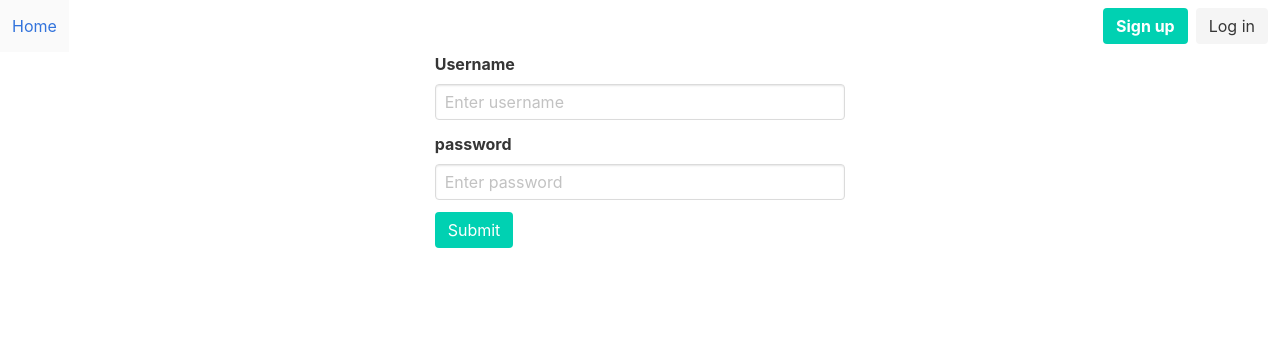
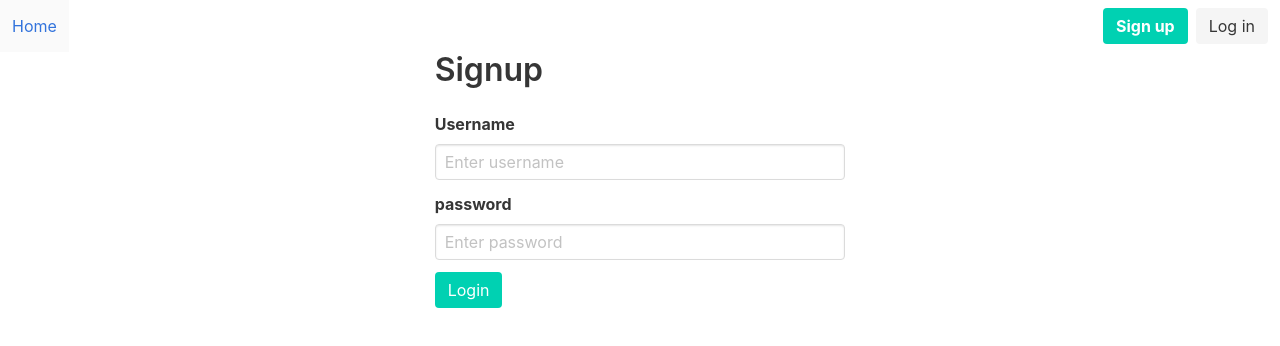
Before and after one commit to NOrochena/relay-web, a React (Create React App) app: page /login in a window 1280 px wide. Shown: the top 346 px of the page. Built offline with nearby package versions, Linux system fonts and the light colour scheme; what actioncable, graphql-ruby-client would draw is missing.

Commit message:
Small styling to include title on signup and login

```diff
--- a/src/components/login.js
+++ b/src/components/login.js
@@ -24,6 +24,7 @@ const Login = (props) => {
           <div className="column"></div>
 
           <div className="column">
+            <h1 className="title">Signup</h1>
             <div className="field">
               <label className="label">Username</label>
               <div className="control">
@@ -49,7 +50,7 @@ const Login = (props) => {
             </div>
 
             <div className="control">
-              <button onClick={() => login({variables: {username, password}})} className="button is-primary">Submit</button>
+              <button onClick={() => login({variables: {username, password}})} className="button is-primary">Login</button>
             </div>
           </div>
 
--- a/src/components/signup.js
+++ b/src/components/signup.js
@@ -24,6 +24,7 @@ const Signup = () => {
           <div className="column"></div>
 
           <div className="column">
+            <h1 className="title">Signup</h1>
             <div className="field">
               <label className="label">Username</label>
               <div className="control">
@@ -49,7 +50,7 @@ const Signup = () => {
             </div>
 
             <div className="control">
-              <button onClick={() => createUser({variables: {username, password}})} className="button is-primary">Submit</button>
+              <button onClick={() => createUser({variables: {username, password}})} className="button is-primary">Signup</button>
             </div>
           </div>
 
```
